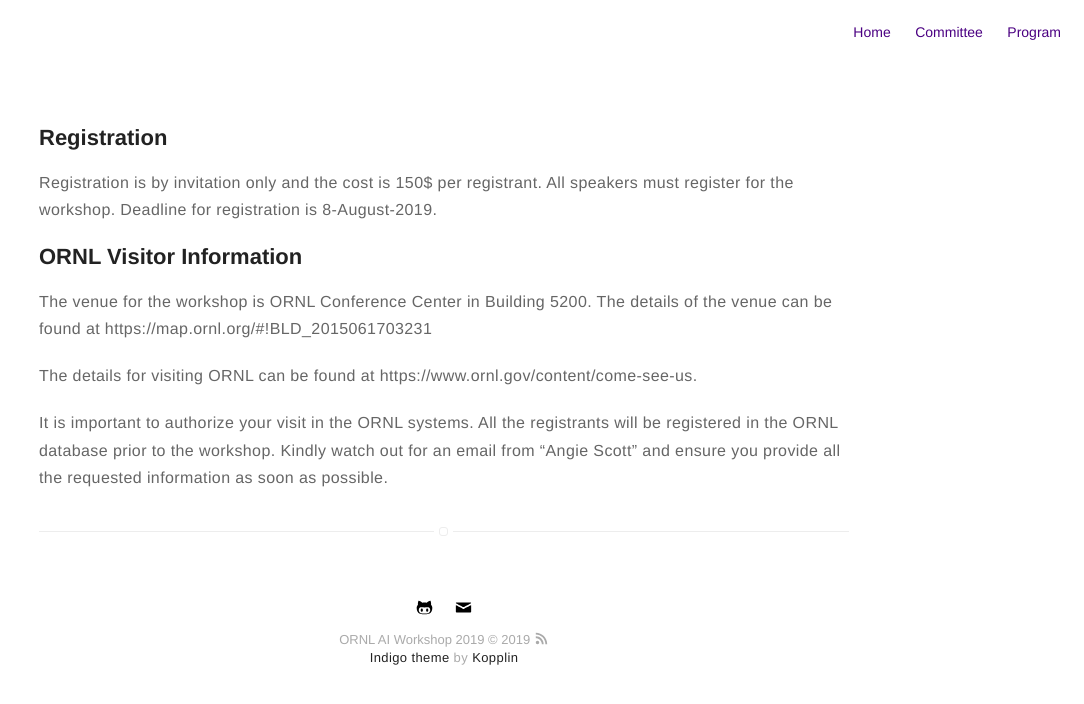
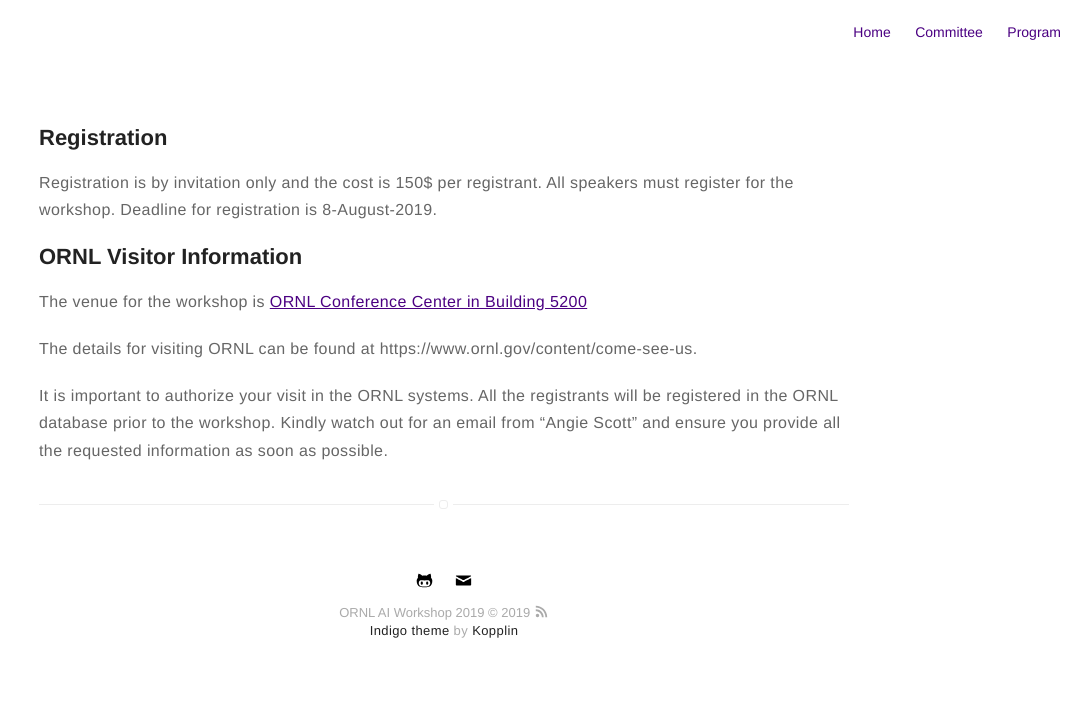
Before and after one commit to ornlcda/ornlaiws2019, a Jekyll site: the page built from info.md, in a window 1280 px wide. Shown: the top 704 px of the page, without its empty margins (196-1280 px from the left). Built offline with Jekyll 4.4.1, drawn with Linux system fonts in a browser that asks for light colours; a style sheet for code colours, icons or effects is not loaded.

Commit message:
first draft website

```diff
--- a/_config.yml
+++ b/_config.yml
@@ -74,6 +74,9 @@
 # normal = 560px / large = 810px
 width: large
 
+#explicity disable github
+github: false
+
 # if you don't need pagination, comment the *paginate* configs below
 # paginate: 5
 # paginate_path: "blog/:num/"
--- a/index.html
+++ b/index.html
@@ -53,7 +53,6 @@
       <i class="fa fa-location"></i>&nbsp;&nbsp;&nbsp;One Bethel Valley Rd,
       Bldg 5200, Oak Ridge, TN 37831-60862019<br>Venue<br><br>
       <div class="mapouter"><div class="gmap_canvas"><iframe id="gmap_canvas" src="https://maps.google.com/maps?q=oak%20ridge%20national%20laboratory%20visitor%20center&t=&z=17&ie=UTF8&iwloc=&output=embed" frameborder="0" scrolling="no" marginheight="0" marginwidth="0"></iframe><a href="https://www.embedgooglemap.net/blog/best-wordpress-themes/"></a></div><style>.mapouter{position:relative;text-align:right;}.gmap_canvas {overflow:hidden;background:none!important;}</style></div>
-<!-- 20% Discount on Elegant Themes Divi Page Builder https://www.embedgooglemap.net/divi-sale/ -->
   </p>
 </div>
 </div>
--- a/info.md
+++ b/info.md
@@ -10,8 +10,7 @@
 
 ## ORNL Visitor Information
 
-The venue for the workshop is ORNL Conference Center in Building 5200. The
-details of the venue can be found at https://map.ornl.org/#!BLD_2015061703231
+The venue for the workshop is [ORNL Conference Center in Building 5200](https://map.ornl.org/#!BLD_2015061703231)
 
 The details for visiting ORNL can be found at https://www.ornl.gov/content/come-see-us.
 
```
